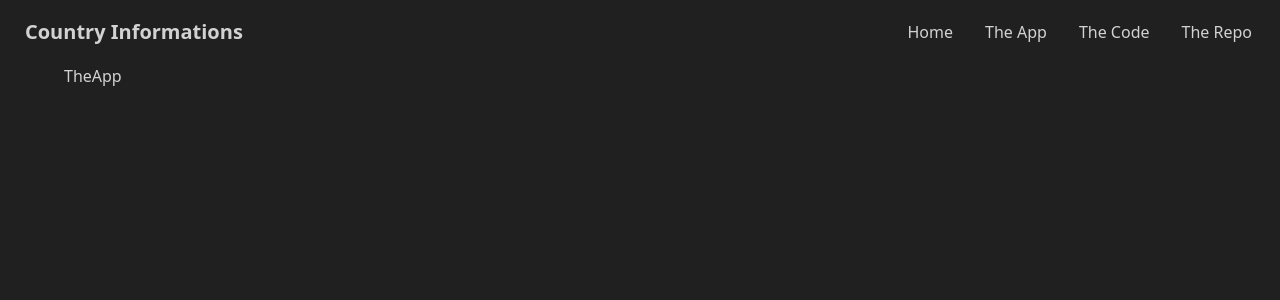
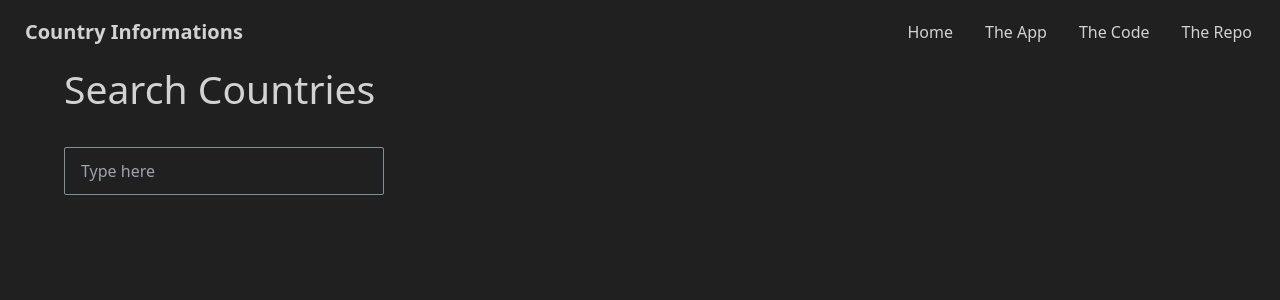
Before and after one commit to grefelnable/country-information, a React (Create React App) app: page /countries in a window 1280 px wide. Shown: the top 300 px of the page. Built offline with nearby package versions, Linux system fonts and the light colour scheme.

Commit message:
Modify theApp.js

```diff
--- a/src/pages/SharedLayout.js
+++ b/src/pages/SharedLayout.js
@@ -4,6 +4,7 @@ import { Link, Outlet } from "react-router-dom";
 const SharedLayout = () => {
   return (
     <>
+      {/* navbar */}
       <nav className="navbar bg-base-100">
         <div className="flex-1">
           <span className="btn btn-ghost normal-case text-xl">
--- a/src/pages/TheApp.js
+++ b/src/pages/TheApp.js
@@ -1,7 +1,25 @@
-import React from "react";
+import { useState } from "react";
 
 const TheApp = () => {
-  return <div>TheApp</div>;
+  const [country, setCountry] = useState();
+
+  // handle country input
+  const handleCountry = (event) => {
+    console.log(event.target.value);
+  };
+  return (
+    <div>
+      <h2>Search Countries</h2>
+
+      <input
+        type="text"
+        placeholder="Type here"
+        className="input input-bordered input-secondary w-full max-w-xs mt-8"
+        value={country}
+        onChange={handleCountry}
+      />
+    </div>
+  );
 };
 
 export default TheApp;
```
